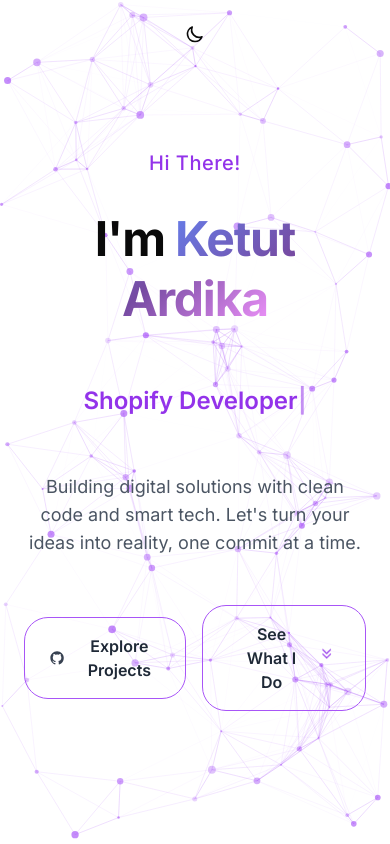
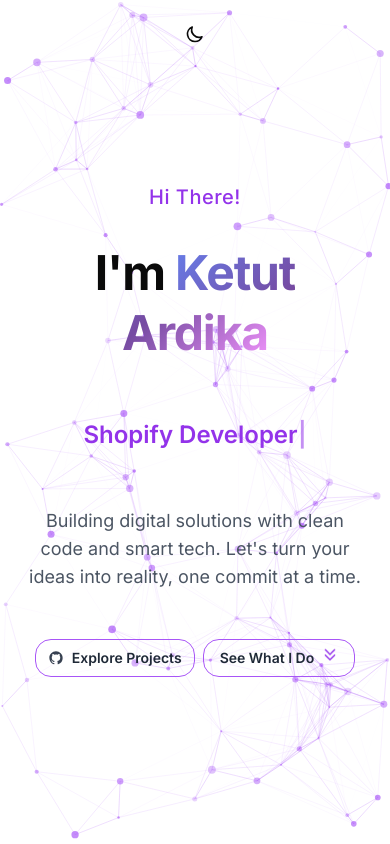
Before and after one commit to ketutardika/ketutardika.github.io, a Next.js app: page / in a window 390 px wide. Shown: the top 844 px of the page. Built offline with nearby package versions, Linux system fonts and the light colour scheme.

Commit message:
Update Hero.tsx

```diff
--- a/components/sections/Hero.tsx
+++ b/components/sections/Hero.tsx
@@ -31,16 +31,16 @@ export default function Hero() {
               Building digital solutions with clean code and smart tech.
               Let's turn your ideas into reality, one commit at a time.
             </p>
-            <div className="flex justify-center items-center gap-4 pt-4">
+            <div className="flex justify-center items-center gap-2 md:gap-4 pt-4">
               <a
                 href="https://github.com/ketutardika/"
                 target="_blank"
                 rel="noopener noreferrer"
-                className="group px-6 py-4 rounded-3xl border border-purple-500 hover:border-purple-500/50 transition-all duration-500 flex items-center gap-3"
+                className="group px-3 py-2 md:px-6 md:py-4 rounded-2xl md:rounded-3xl border border-purple-500 hover:border-purple-500/50 transition-all duration-500 flex items-center gap-2 md:gap-3"
                 aria-label="GitHub"
               >
                 <svg
-                  className="w-6 h-6 text-gray-700 dark:text-gray-300 group-hover:text-purple-600 dark:group-hover:text-purple-400 transition-colors"
+                  className="w-4 h-4 md:w-6 md:h-6 text-gray-700 dark:text-gray-300 group-hover:text-purple-600 dark:group-hover:text-purple-400 transition-colors"
                   fill="currentColor"
                   viewBox="0 0 24 24"
                 >
@@ -50,7 +50,7 @@ export default function Hero() {
                     clipRule="evenodd"
                   />
                 </svg>
-                <span className="text-base font-semibold text-gray-800 dark:text-gray-200 group-hover:text-purple-600 dark:group-hover:text-purple-400 transition-colors">
+                <span className="text-sm md:text-base font-semibold text-gray-800 dark:text-gray-200 group-hover:text-purple-600 dark:group-hover:text-purple-400 transition-colors">
                   Explore Projects
                 </span>
               </a>
@@ -61,14 +61,14 @@ export default function Hero() {
                     aboutSection.scrollIntoView({ behavior: 'smooth' });
                   }
                 }}
-                className="px-8 py-4 rounded-3xl border border-purple-500 hover:border-purple-800 transition-all group flex items-center gap-3"
+                className="px-4 py-2 md:px-8 md:py-4 rounded-2xl md:rounded-3xl border border-purple-500 hover:border-purple-800 transition-all group flex items-center gap-2 md:gap-3"
                 aria-label="Scroll to About section"
               >
-                <span className="text-base font-semibold text-gray-800 dark:text-gray-200">
+                <span className="text-sm md:text-base font-semibold text-gray-800 dark:text-gray-200">
                   See What I Do
                 </span>
                 <svg
-                  className="w-5 h-5 text-purple-600 dark:text-purple-400 animate-bounce group-hover:translate-y-1 transition-transform"
+                  className="w-4 h-4 md:w-5 md:h-5 text-purple-600 dark:text-purple-400 animate-bounce group-hover:translate-y-1 transition-transform"
                   fill="none"
                   stroke="currentColor"
                   viewBox="0 0 24 24"
```
